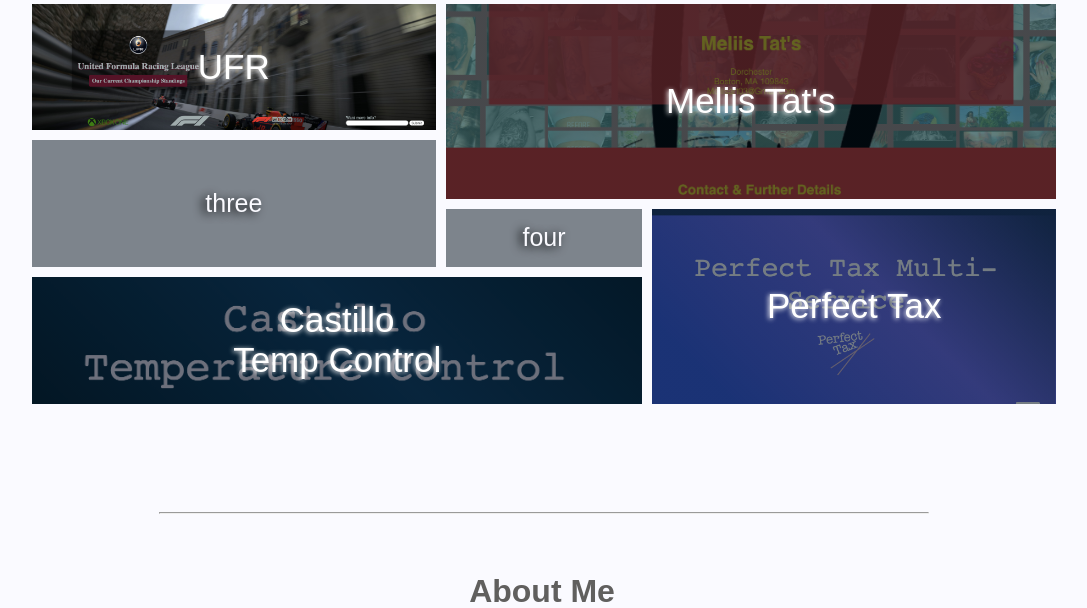
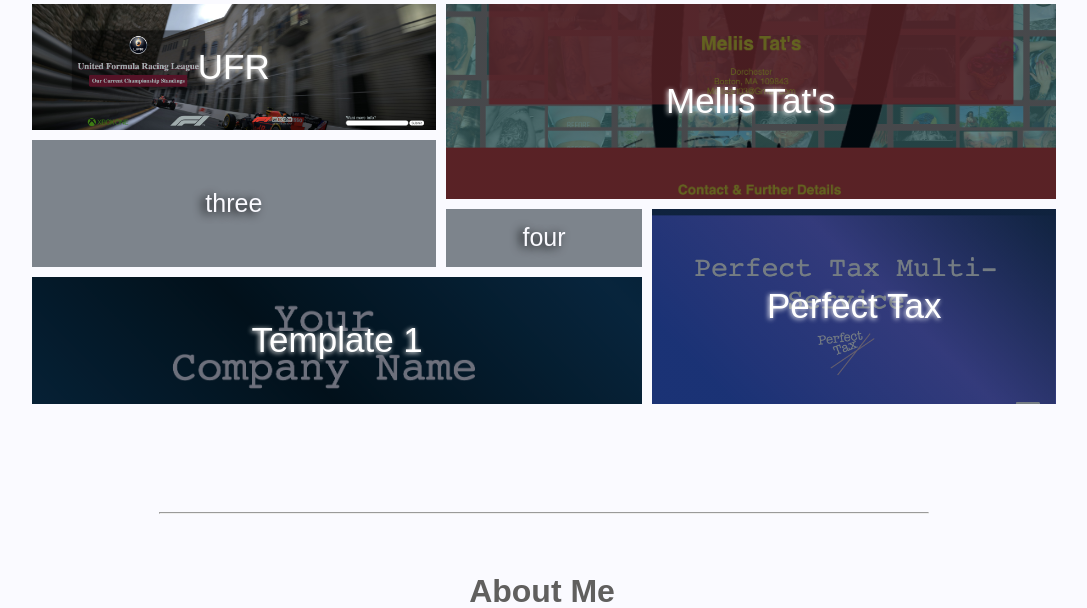
Before and after one commit to Helvin159/HelvinRymer, a PHP site: page / in a window 1280 px wide. Shown: the part 1109-1717 px from the top of the page, without its empty margins (96-1183 px from the left). Run offline with PHP 8.4, Linux system fonts and the light colour scheme.

Commit message:
temp 1 update

```diff
--- a/css/style.css
+++ b/css/style.css
@@ -176,7 +176,7 @@
 }
 
 .six {
-	background-image: linear-gradient(0deg, rgba(2, 17, 27, 0.5), rgba(2, 17, 27, 0.5)), url(img/Castillo.png);
+	background-image: linear-gradient(0deg, rgba(2, 17, 27, 0.5), rgba(2, 17, 27, 0.5)), url(img/Castillo1.png);
 	color: #FAFAFF;
 	text-shadow: -1px 1px 5px #fff;
 	font-size: 25px;
--- a/index.html
+++ b/index.html
@@ -33,7 +33,7 @@
 				<a href="https://helvin159.github.io/Perfect-Tax/" target="_blank">Perfect Tax</a>
 			</div>
 			<div class="portfolio-item wide six">
-				<a href="https://helvin159.github.io/CastilloTempControl/ " target="_blank">Castillo<br>Temp Control</a>
+				<a href="https://helvin159.github.io/Template-1/ " target="_blank">Template 1</a>
 			</div>
 		</div>
 	</div>
```
Also changed, not shown: assets/img/Castillo.png (deleted), assets/img/Castillo1.png (added), css/img/Castillo1.png (added).
